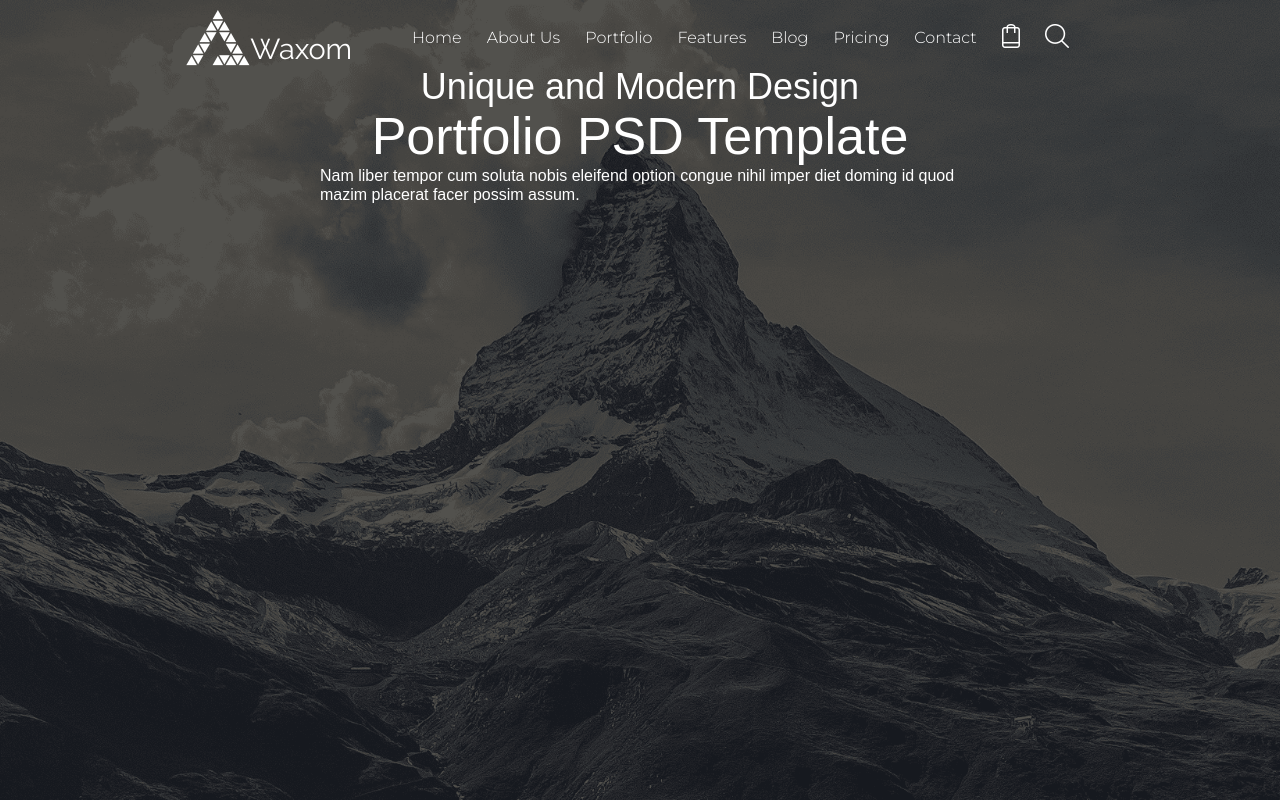
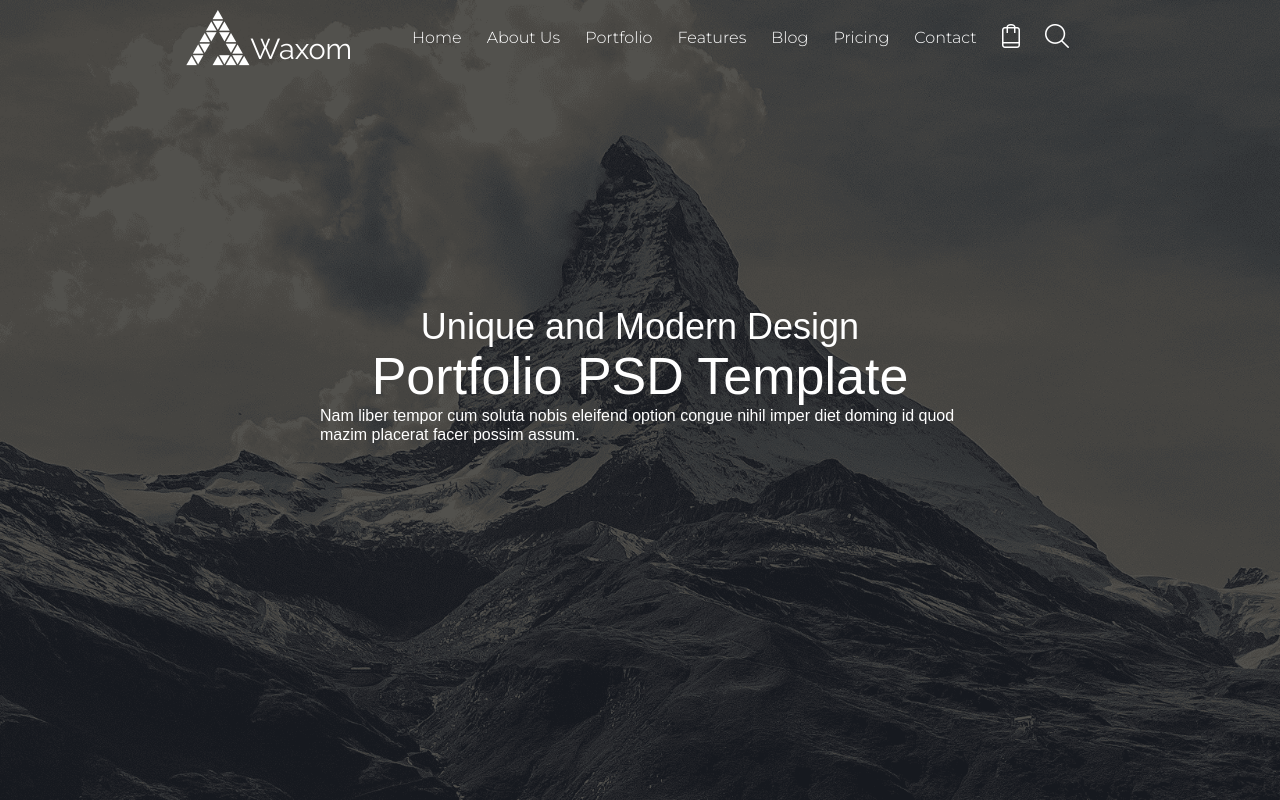
Before and after one commit to Karto4an/website, a plain HTML site: page index.html in a window 1280 px wide. Drawn offline with Linux system fonts and the light colour scheme.

Commit message:
Center title

```diff
--- a/css/master.css
+++ b/css/master.css
@@ -85,6 +85,7 @@ a{
   grid-template-columns: 1fr 2fr 1fr;
   align-content: center;
   justify-items: center;
+  padding-top: 30vh;
 }
 .title_1line{
   grid-column: 2/3;
```
Also changed, not shown: index.html (+5 -5 lines).
